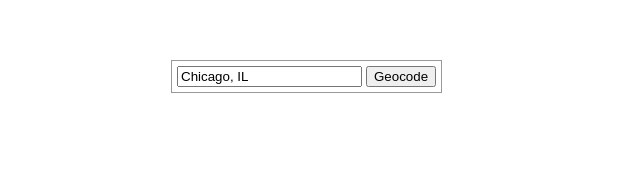
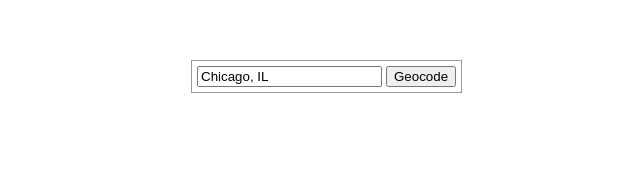
Before and after one commit to michaelmkim/thisisatest.me, a plain HTML site: page final_location.html in a window 1280 px wide. Shown: the part 240-428 px from the top of the page, without its empty margins (319-959 px from the left). Drawn offline with Linux system fonts and the light colour scheme; some packages are replaced by stand-ins of ours.

Commit message:
committed stuff

```diff
--- a/final_location.html
+++ b/final_location.html
@@ -13,7 +13,7 @@
         position: absolute;
         top: 300px;
         left: 50%;
-        margin-left: -150px;
+        margin-left: -130px;
         z-index: 5;
         background-color: #fff;
         padding: 5px;
```
